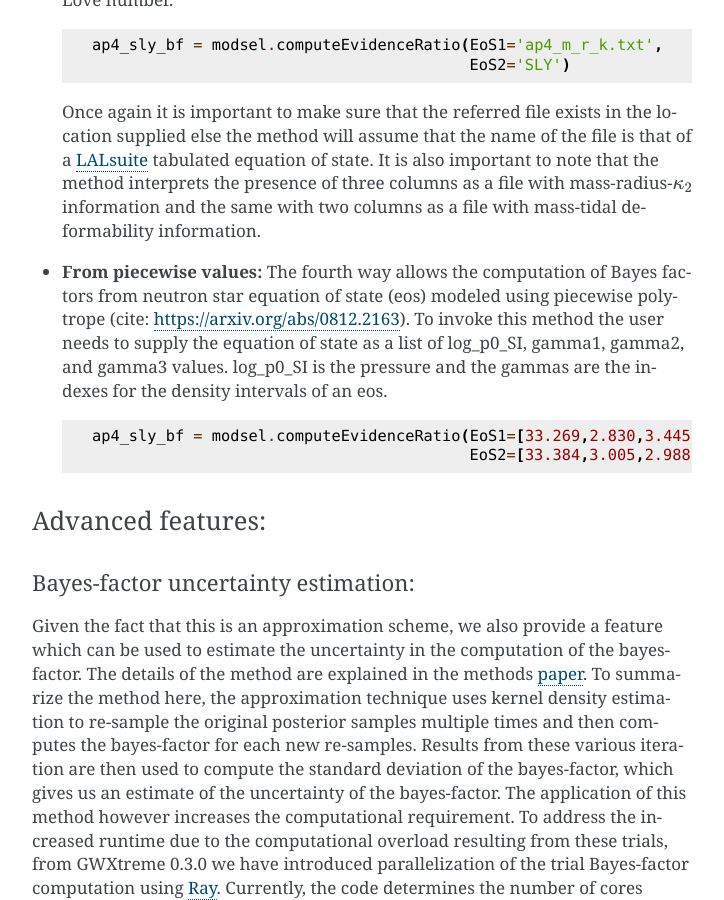
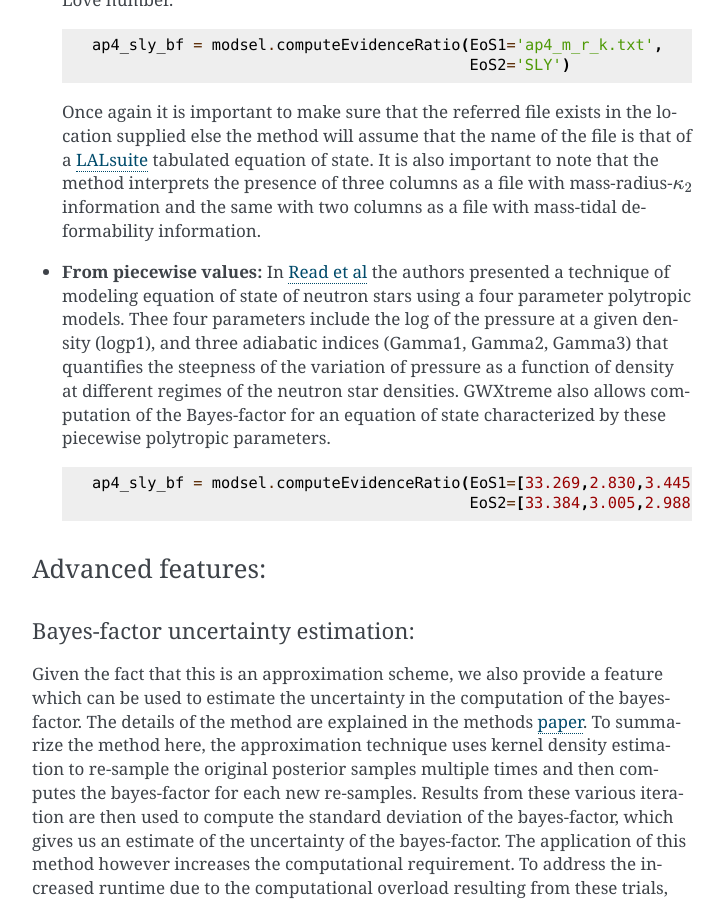
Before and after one commit to shaonghosh/GWXtreme, a Sphinx documentation site: the page built from docs/index.rst, in a window 1280 px wide and 900 px high, scrolled down 3346 px. Shown: the whole window, without its empty margins (388-1112 px from the left). Built offline with Sphinx 7.4.7, drawn with Linux system fonts in a browser that asks for light colours.

Commit message:
Documentation at index.rst updated.

```diff
--- a/docs/index.rst
+++ b/docs/index.rst
@@ -180,12 +180,14 @@ equation of state.
   file with mass-tidal deformability information.
 
 
-* **From piecewise values:** The fourth way allows the computation of Bayes
-  factors from neutron star equation of state (eos) modeled using piecewise
-  polytrope (cite: https://arxiv.org/abs/0812.2163). To invoke this method the
-  user needs to supply the equation of state as a list of log_p0_SI, gamma1,
-  gamma2, and gamma3 values. log_p0_SI is the pressure and the gammas are the
-  indexes for the density intervals of an eos.
+* **From piecewise values:** In `Read et al`_ the authors presented a technique
+  of modeling equation of state of neutron stars using a four parameter
+  polytropic models. Thee four parameters include the log of the pressure at a
+  given density (logp1), and three adiabatic indices (Gamma1, Gamma2, Gamma3)
+  that quantifies the steepness of the variation of pressure as a function of
+  density at different regimes of the neutron star densities. GWXtreme also
+  allows computation of the Bayes-factor for an equation of state characterized
+  by these piecewise polytropic parameters.
 
   .. code-block:: python
 
@@ -462,6 +464,7 @@ which will print the names of the recognized models in the standard I/O.
 .. _publicly available gravitational wave strain data: https://www.gw-openscience.org/catalog/GWTC-1-confident/html/
 .. _LALsuite: https://git.ligo.org/lscsoft/lalsuite
 .. _Ray: https://ray.io
+.. _`Read et al`: https://arxiv.org/abs/0812.2163
 
 
 .. toctree::
```
